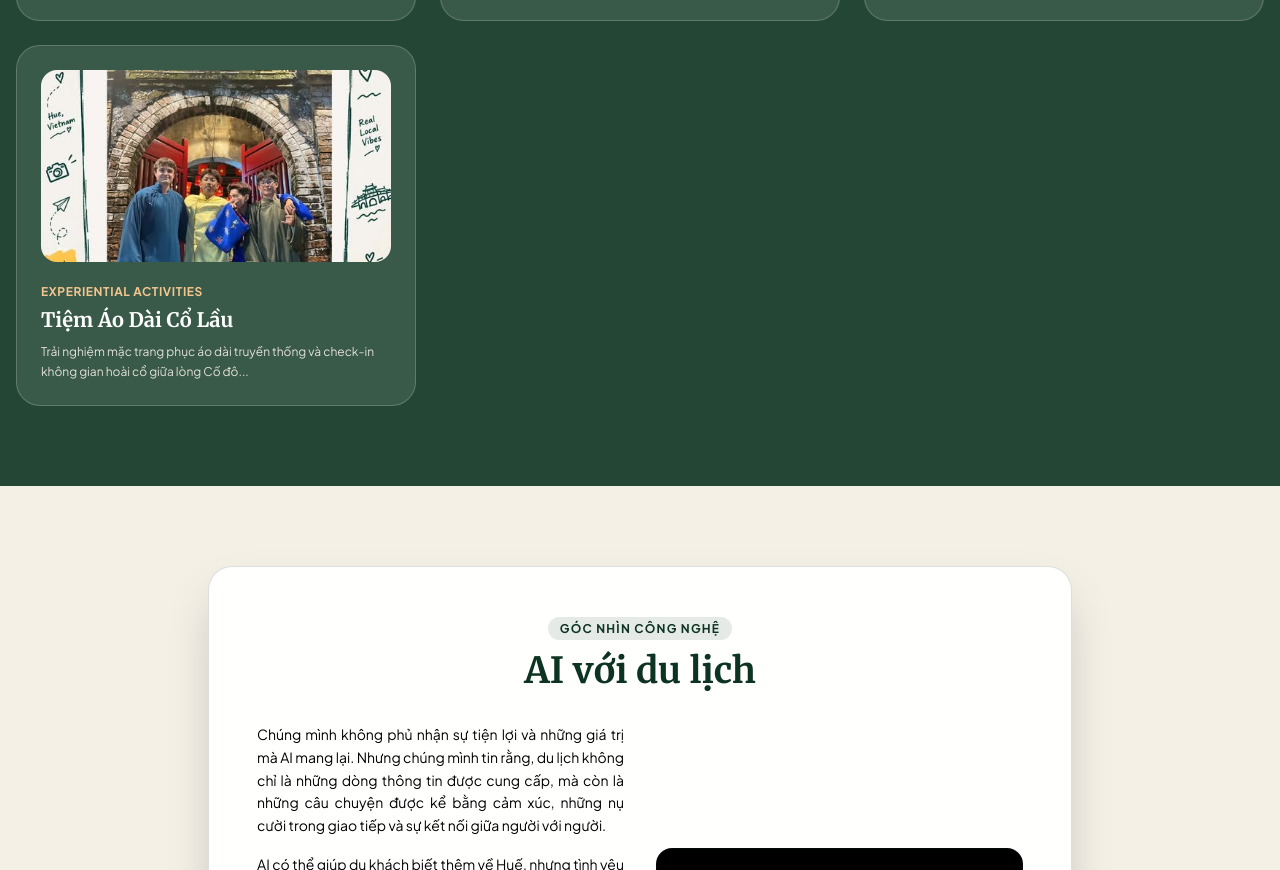
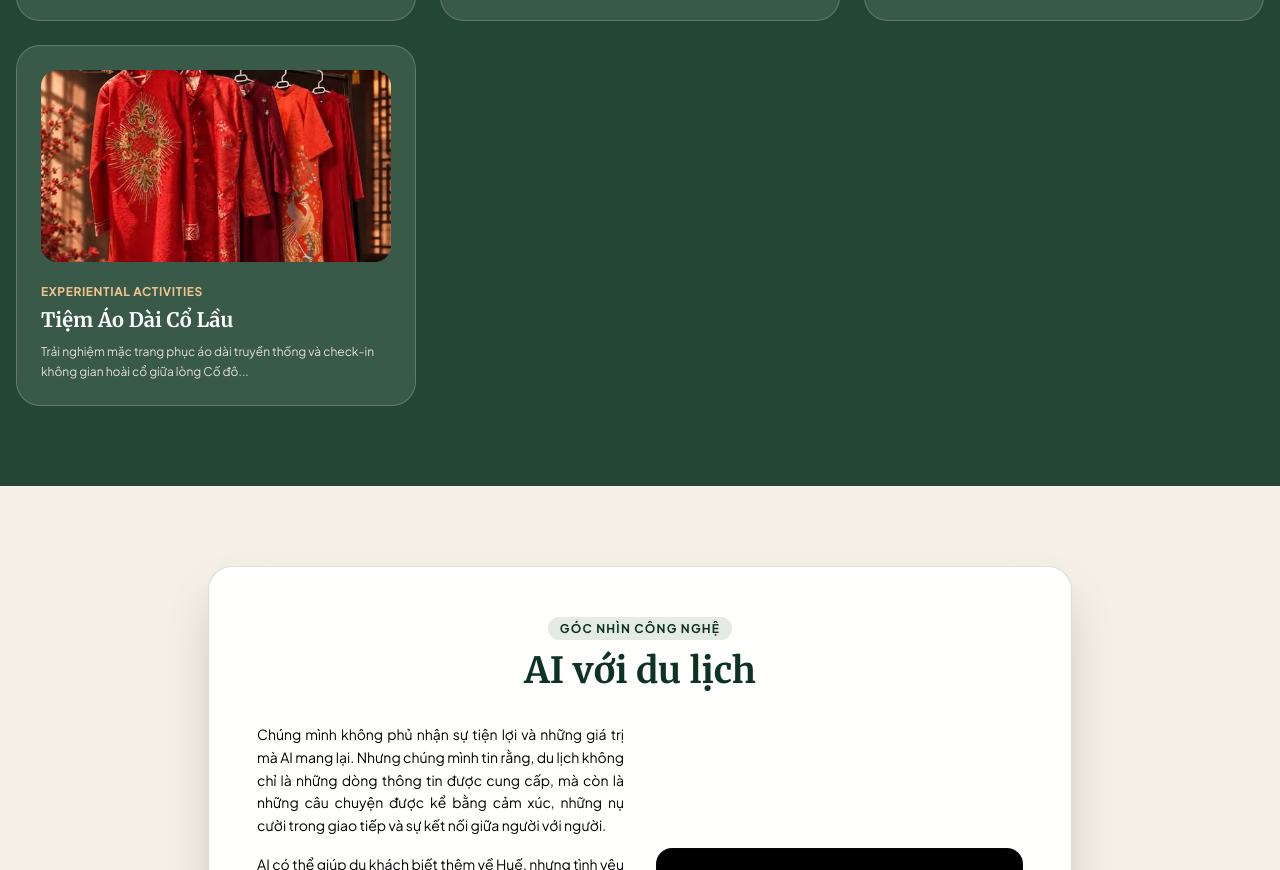
Before and after one commit to huelocal/huelocal, a plain HTML site: page index.html in a window 1280 px wide. Shown: the part 3718-4588 px from the top of the page. Drawn offline with nearby package versions, Linux system fonts and the light colour scheme; grey boxes are pictures that could not be loaded.

Commit message:
Update index.html

```diff
--- a/index.html
+++ b/index.html
@@ -373,7 +373,7 @@
 
                 <!-- 12. Tiệm Áo Dài Cổ Lầu (Thêm mới) -->
                 <div class="explore-card experience bg-white/10 border border-white/20 rounded-3xl p-6 hover:border-[#F3C68F] transition cursor-pointer group" onclick="openPlaceDetail('Tiệm Áo Dài Cổ Lầu', 'Không gian cho thuê và trải nghiệm áo dài truyền thống, lưu giữ những khung hình hoài niệm đậm chất Cố đô.', 'TP. Huế')">
-                    <div class="h-48 rounded-2xl bg-cover bg-center mb-4 group-hover:scale-[1.02] transition-transform duration-300" style="background-image: url('aodaideptrai.jpg');"></div>
+                    <div class="h-48 rounded-2xl bg-cover bg-center mb-4 group-hover:scale-[1.02] transition-transform duration-300" style="background-image: url('tiemaodaicolau.jpg');"></div>
                     <span class="text-xs text-[#F3C68F] font-bold uppercase tracking-wider">Experiential Activities</span>
                     <h3 id="place-13-title" class="text-xl font-bold mt-1 text-white group-hover:text-[#F3C68F] transition">Tiệm Áo Dài Cổ Lầu</h3>
                     <p id="place-13-desc" class="text-xs text-cream/90 mt-2 leading-relaxed">Trải nghiệm mặc trang phục áo dài truyền thống và check-in không gian hoài cổ giữa lòng Cố đô...</p>
```
